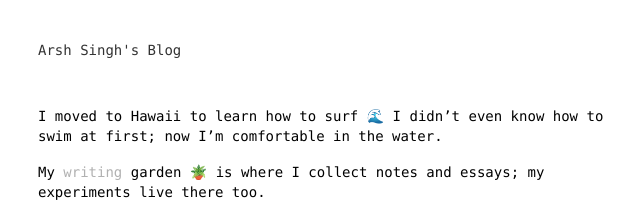
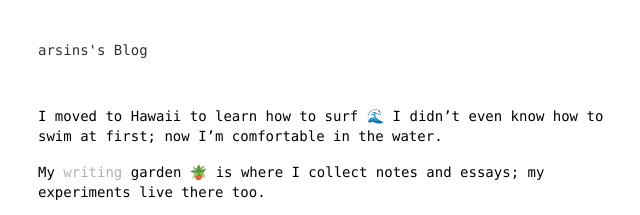
Before and after one commit to arsin-dev/arsin-dev.github.io, a plain HTML site: page index.html in a window 1280 px wide. Shown: the top 215 px of the page, 302-942 px from the left. Drawn offline with Linux system fonts and the light colour scheme.

Commit message:
minor revisions

```diff
--- a/index.html
+++ b/index.html
@@ -5,12 +5,12 @@
     <meta http-equiv="content-type" content="text/html; charset=UTF-8">
     <link rel="stylesheet" href="css/index.css">
     <title>
-        Arsh Singh
+        arsin
     </title>
     </head>
 <body>
     <div class="main">
-        <div class="header">Arsh Singh's Blog</div>
+        <div class="header">arsins's Blog</div>
         <div class="home">
             <ul>
                 <li>
```
Also changed, not shown: writings/experiments/cnn_fraud_detection.html (+1 -1 lines), writings/experiments/index.html (+1 -1 lines), writings/index.html (+2 -2 lines).
